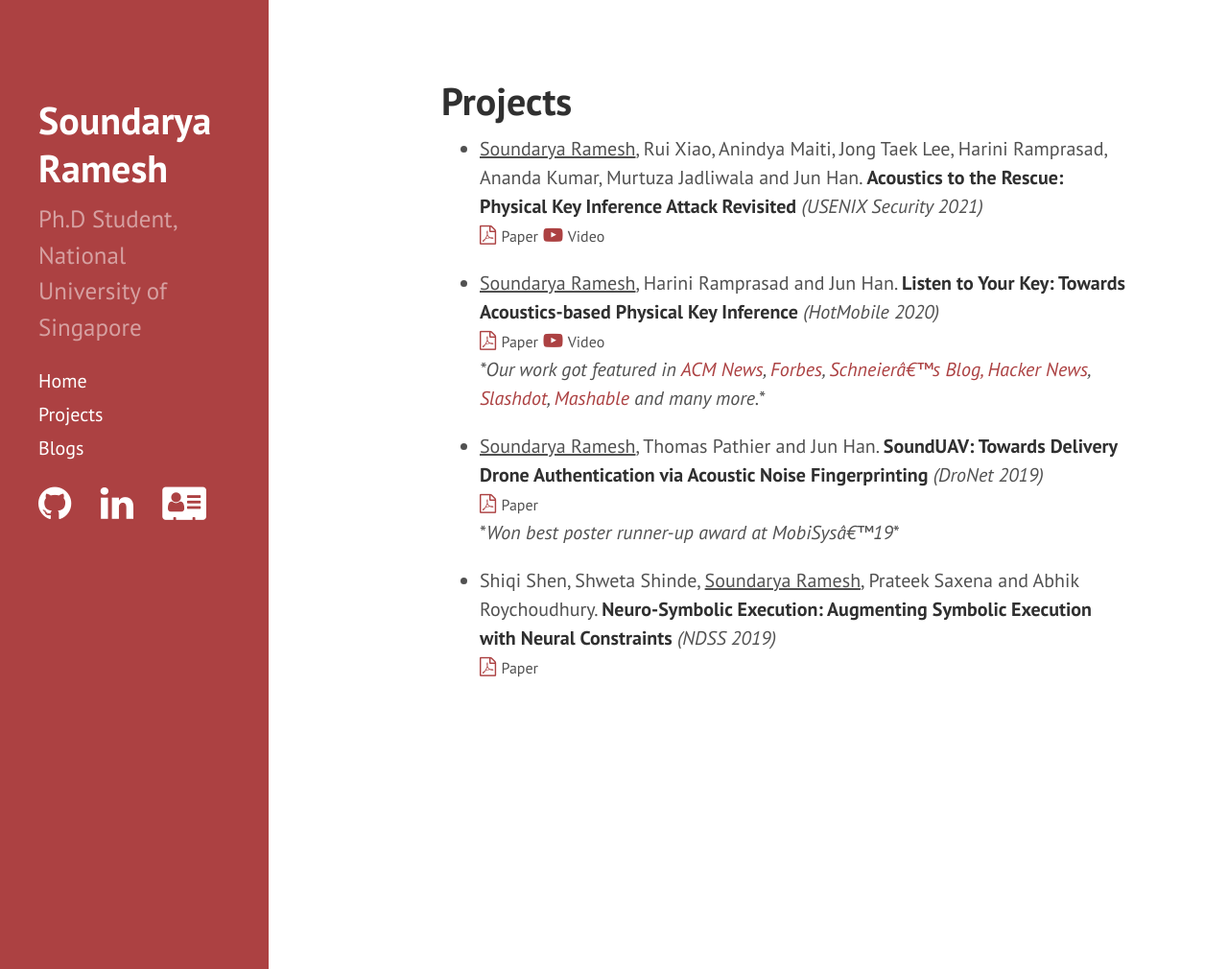
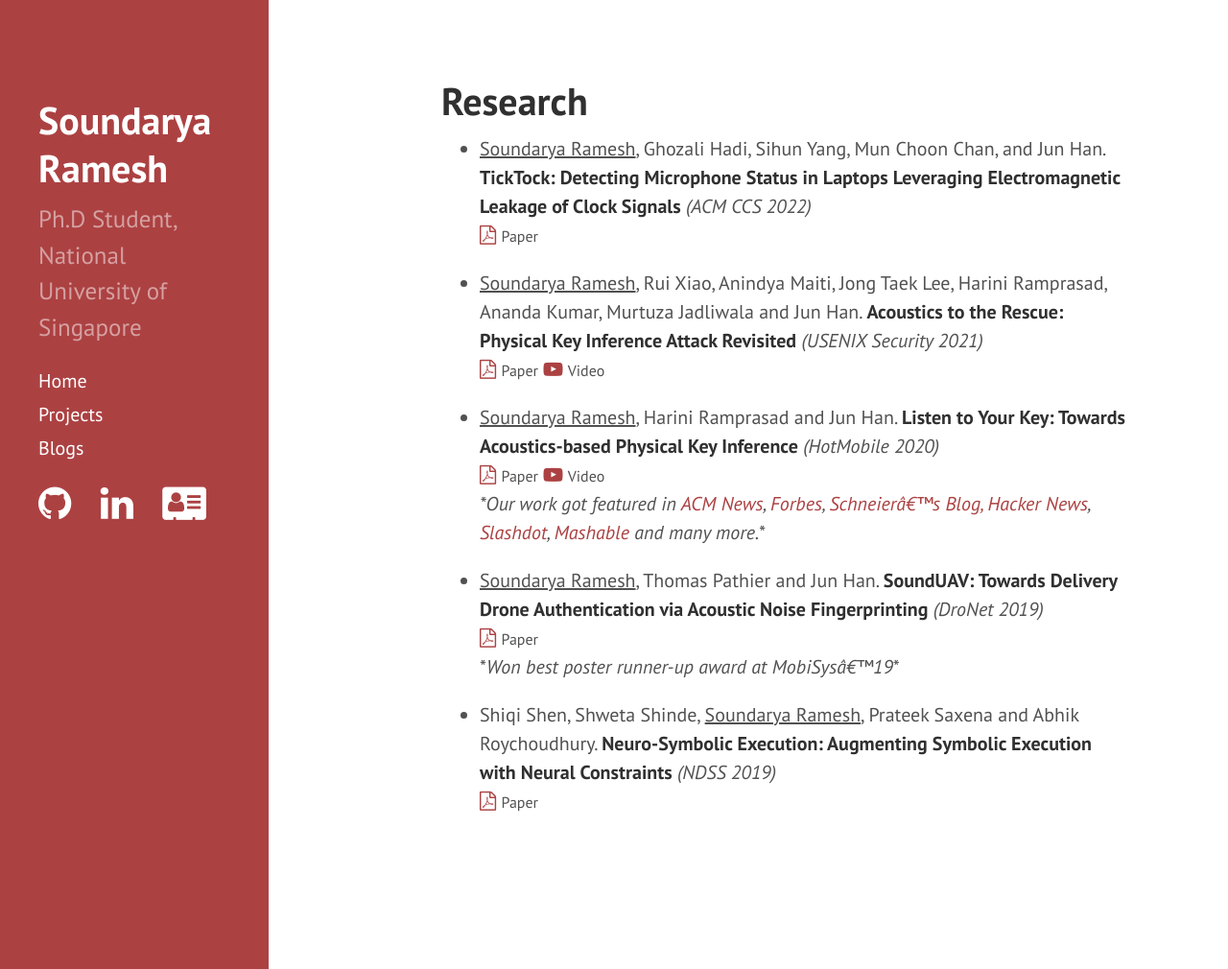
Before and after one commit to soundaryaramesh/soundaryaramesh.github.io, a Jekyll site: the page built from projects.md, in a window 1280 px wide and 1010 px high. Shown: the whole window at 96% size. Built offline with Jekyll 4.4.1, drawn with Linux system fonts in a browser that asks for light colours.

Commit message:
update ccs paper

```diff
--- a/projects.md
+++ b/projects.md
@@ -1,10 +1,20 @@
 ---
 layout: page
-title: Projects
+title: Research
 ---
 <!--As you might have figured out by now, most research papers are hard to follow (read: boring). So, in this part of my webpage, I try to provide short blog articles explaining my research work without too much technical detail. The goal is bring out the main ideas in the paper and share some thoughts beyond those conveyed in the paper (to be updated soon!).
 
 Below, I list my research projects and associated blog posts, with the most recent one first. -->
+
+* <u>Soundarya Ramesh</u>, Ghozali Hadi, Sihun Yang, Mun Choon Chan, and Jun Han. **TickTock: Detecting Microphone Status in Laptops Leveraging Electromagnetic Leakage of Clock Signals** <i>(ACM CCS 2022)</I>
+	<div>
+    <a href="{{ site.baseurl }}/papers/ticktock_ccs_extended_version.pdf">
+		<i class="fa fa-file-pdf-o"></i></a>
+	<span style="font-size:80%">Paper</span>
+	</div>
+	<i>  </i>
+
+
 * <u>Soundarya Ramesh</u>, Rui Xiao, Anindya Maiti, Jong Taek Lee, Harini Ramprasad, Ananda Kumar, Murtuza Jadliwala and Jun Han. **Acoustics to the Rescue: Physical Key Inference Attack Revisited** <i>(USENIX Security 2021)</i>
 	<div>
     <a href="{{ site.baseurl }}/papers/sec21fall_ramesh.pdf">
```
Also changed, not shown: index.md (+1 -23 lines), 2 other files.
